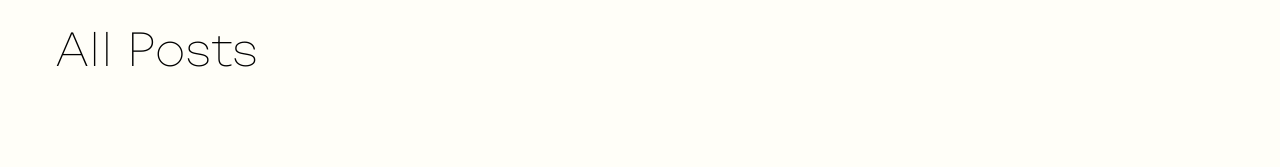
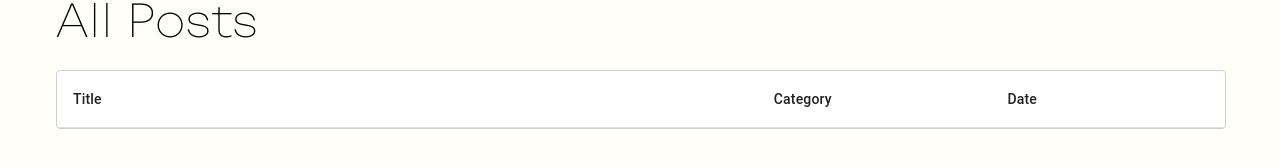
Before and after one commit to Astro-Luminoso/my-blog-spa, a React (Vite) app: page /blog in a window 1280 px wide. Shown: the part 377-544 px from the top of the page. Built offline with nearby package versions, Linux system fonts and the light colour scheme; no server answers.

Commit message:
feat: created empty table for Desktop/Laptop

```diff
--- a/src/component/BlogPost.tsx
+++ b/src/component/BlogPost.tsx
@@ -1,6 +1,6 @@
-import {Container, Typography} from "@mui/material";
-import {motion} from "framer-motion";
-import {mainTitle} from "../style/SxProps.ts";
+import {Container, Paper, Table, TableCell, TableContainer, TableHead, TableRow, Typography} from "@mui/material";
+import { motion } from "framer-motion";
+import { mainTitle } from "../style/SxProps.ts";
 
 
 const BlogPost = () => {
@@ -8,16 +8,32 @@ const BlogPost = () => {
     const MotionTypography = motion.create(Typography);
 
     return (
-        <Container maxWidth={false}>
+        <Container maxWidth={false} >
             <MotionTypography
-                sx={{...mainTitle, textAlign: 'left'}}
-                initial={{opacity: 0, y: 30}}
+                sx={{...mainTitle,  textAlign: 'left'}}
+                initial={{opacity: 0, y: -30}}
                 animate={{opacity: 1, y: 0}}
                 exit={{opacity: 0, y: -30, transition: {duration: 0.5}}}
                 transition={{duration: 2}}>
-                    All Posts
+                All Posts
             </MotionTypography>
+            <TableContainer component={Paper}
+                            elevation={0}
+                            sx={{
+                                width: '100%',
+                                border: '1px solid #CECECE',
 
+                            }}>
+                <Table aria-label={"blog posts table"}>
+                    <TableHead>
+                        <TableRow>
+                            <TableCell sx={{width:'60%'}}>Title</TableCell>
+                            <TableCell sx={{width:'20%'}}>Category</TableCell>
+                            <TableCell sx={{width:'20%'}}>Date</TableCell>
+                        </TableRow>
+                    </TableHead>
+                </Table>
+            </TableContainer>
         </Container>
     )
 }
```
